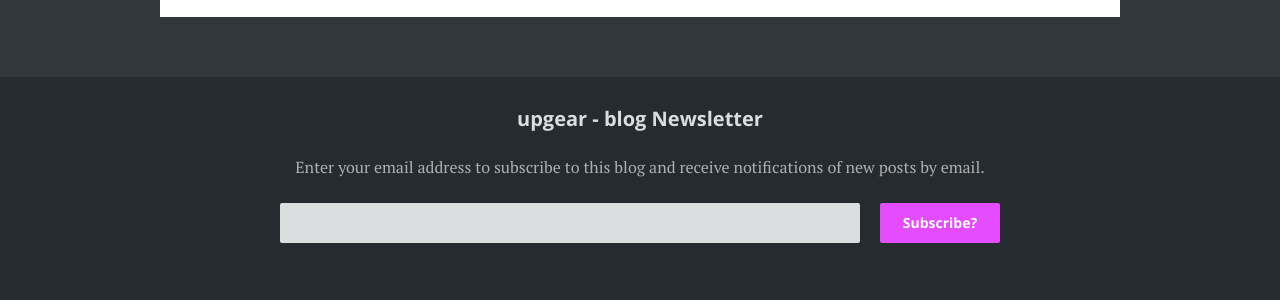
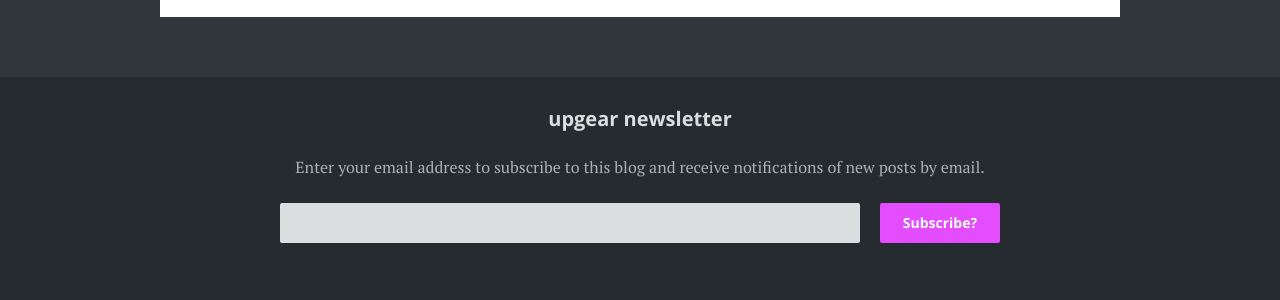
Before and after one commit to upgearsa/upgearsa.github.io, a Jekyll site: the page built from index.html, in a window 1280 px wide and 900 px high, scrolled down 683 px. Shown: the part 182-482 px from the top of the window. Built offline with Jekyll 4.4.1, drawn with Linux system fonts in a browser that asks for light colours; some web fonts are replaced; the list of posts is cut into pages by our own code.

Commit message:
updated subscribe title

```diff
--- a/_includes/widgets.html
+++ b/_includes/widgets.html
@@ -4,7 +4,7 @@
     <div id="footer-fullwidth" class="footer-fullwidth">
         <section class="widget widget-subscribe">
             <div class="inner">
-                <h2 class="widget-title">{{ site.title }} Newsletter</h2>
+                <h2 class="widget-title">upgear newsletter</h2>
                 <p>Enter your email address to subscribe to this blog and receive notifications of new posts by email.</p>
                 <!-- Begin MailChimp Signup Form -->
                 <div id="mc_embed_signup">
```
